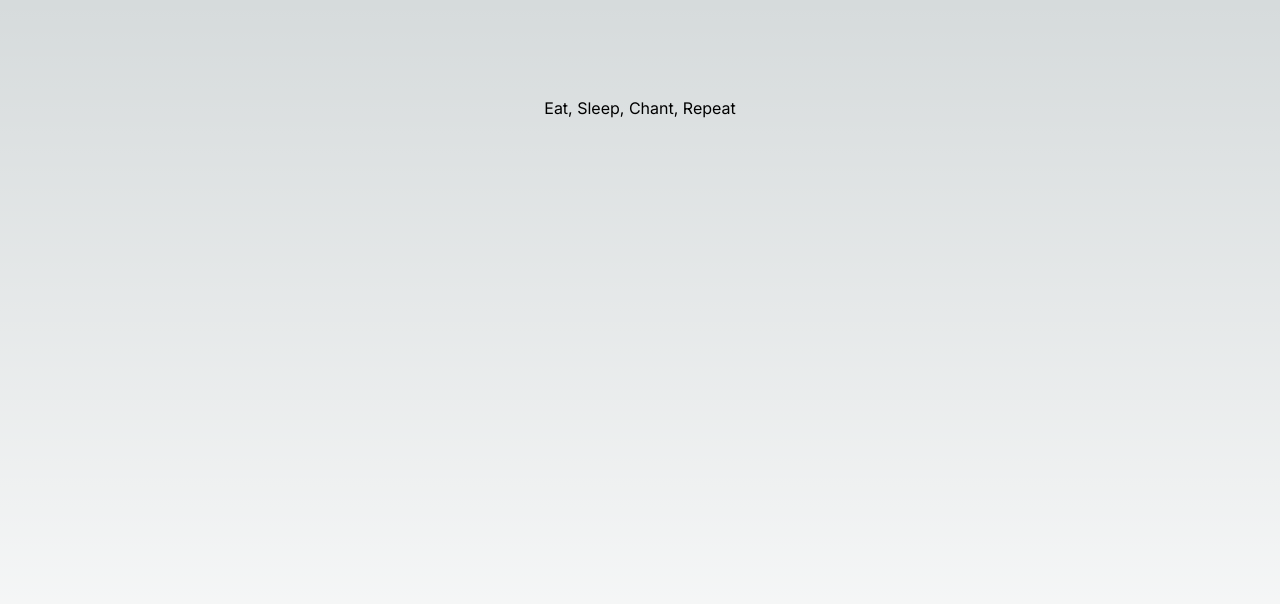
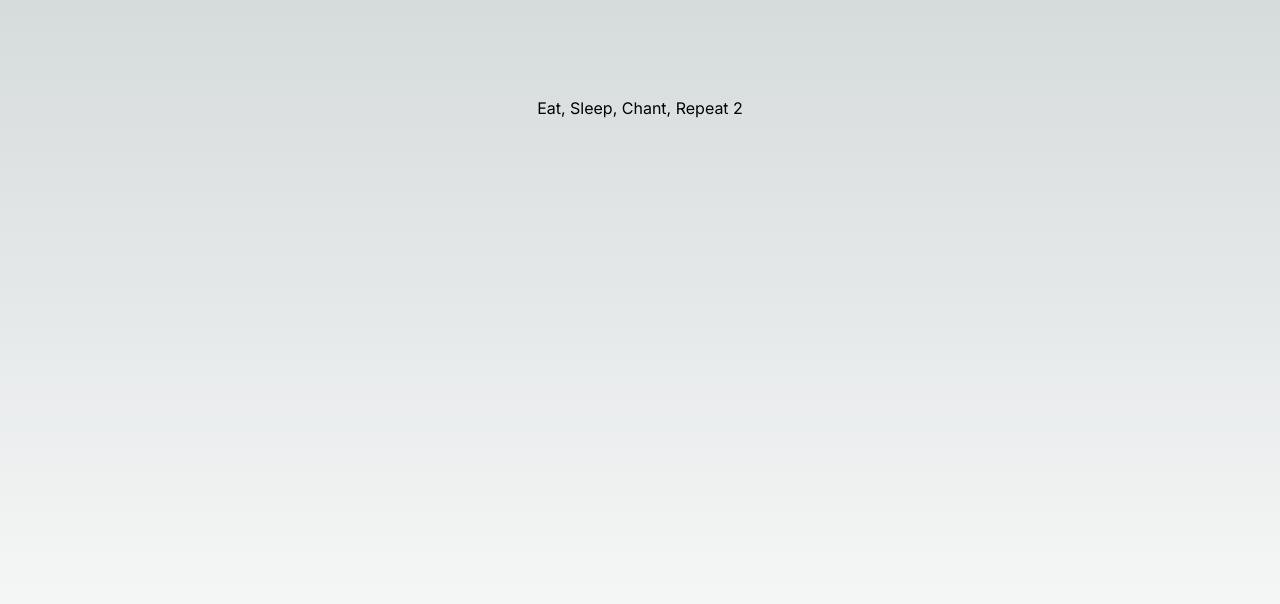
Before and after one commit to vsm1996/the-traveler, a Next.js app: page / in a window 1280 px wide. Shown: the top 604 px of the page. Built offline with nearby package versions, Linux system fonts and the light colour scheme.

Commit message:
set up develop website

```diff
--- a/app/page.tsx
+++ b/app/page.tsx
@@ -3,7 +3,7 @@ import Image from "next/image";
 export default function Home() {
   return (
     <main className="flex min-h-screen flex-col items-center justify-between p-24">
-      Eat, Sleep, Chant, Repeat
+      Eat, Sleep, Chant, Repeat 2
     </main>
   );
 }
```
